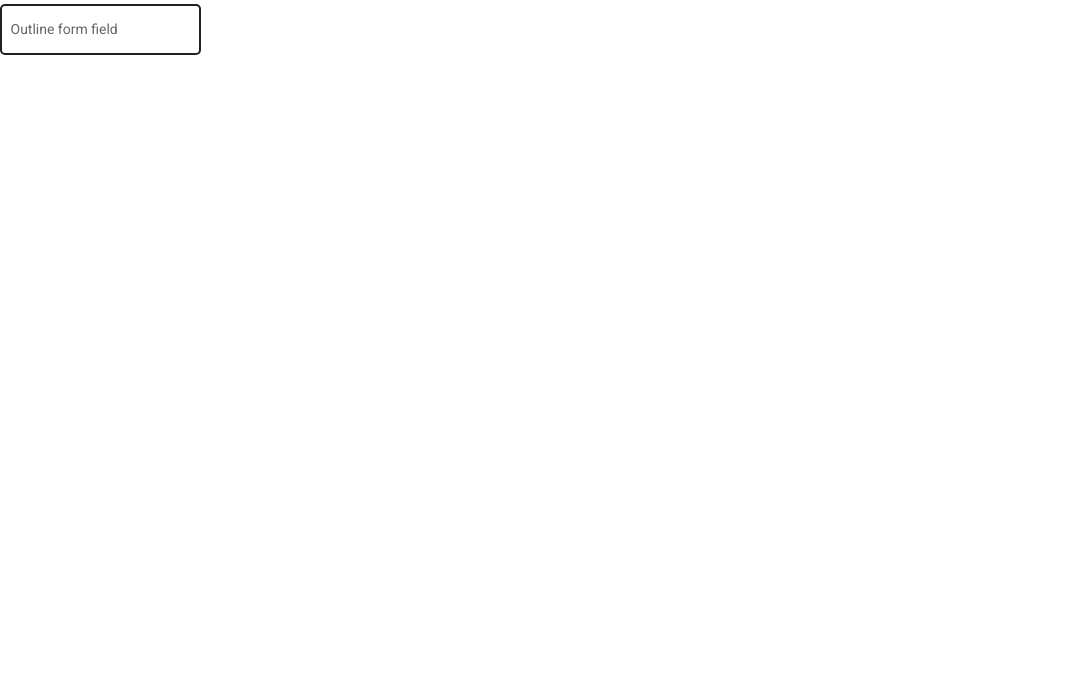
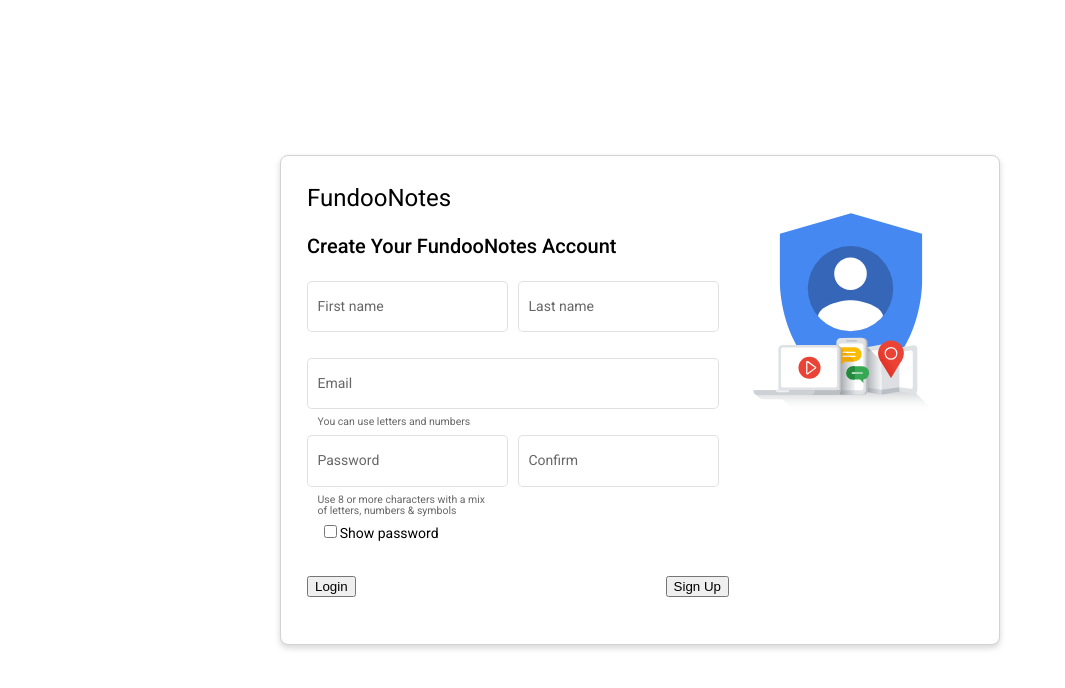
Before and after one commit to aayush-aryan/FundooNotes, an Angular app: page / in a window 1280 px wide. Shown: the top 688 px of the page, without its empty margins (0-1065 px from the left). Built offline with nearby package versions, Linux system fonts and the light colour scheme.

Commit message:
added. register components

```diff
--- a/src/app/app.module.ts
+++ b/src/app/app.module.ts
@@ -8,6 +8,7 @@
 import { LoginComponent } from './components/login/login.component';
 import {MatFormFieldModule} from '@angular/material/form-field';
 import {MatInputModule} from '@angular/material/input';
+import {MatCardModule} from '@angular/material/card';
 
 @NgModule({
   declarations: [
@@ -20,7 +21,9 @@
     AppRoutingModule,
     BrowserAnimationsModule,
     MatFormFieldModule,
-    MatInputModule
+    MatInputModule,
+    MatCardModule
+
   ],
   providers: [],
   bootstrap: [AppComponent]
--- a/src/app/components/register/register.component.html
+++ b/src/app/components/register/register.component.html
@@ -1,6 +1,67 @@
-<div>
-    <mat-form-field appearance="outline">
-        <mat-label>Outline form field</mat-label>
-        <input matInput placeholder="Placeholder">
-      </mat-form-field>
-</div>
+<div class="form-container">
+  <div class="form">
+    <div class="form-text">
+      <div class="form-head-text">
+
+        <h1>FundooNotes</h1>
+        <h2>Create your FundooNotes Account</h2>
+      </div>
+      <div class="form-content">
+        <div class="names">
+          <mat-form-field class="form-field" appearance="outline">
+            <mat-label>First name</mat-label>
+            <input matInput placeholder="First Name">
+            <mat-error>Enter valid first name</mat-error>
+          </mat-form-field>
+
+          <mat-form-field class="form-field" appearance="outline">
+            <mat-label>Last name</mat-label>
+            <input matInput placeholder="Last Name">
+            <mat-error>Enter valid last name</mat-error>
+          </mat-form-field>
+        </div>
+
+        <mat-form-field class="form-field" appearance="outline">
+          <mat-label>Email</mat-label>
+          <input matInput placeholder="email" />
+          <mat-hint>You can use letters and numbers</mat-hint>
+        </mat-form-field>
+
+        <div>
+          <mat-form-field class="form-field" appearance="outline">
+            <mat-label>Password</mat-label>
+            <input matInput placeholder="password" />
+            <mat-hint>
+              Use 8 or more characters with a mix of letters, numbers & symbols
+            </mat-hint>
+          </mat-form-field>
+
+          <mat-form-field class="form-field" appearance="outline">
+            <mat-label>Confirm</mat-label>
+            <input matInput placeholder="confirm" />
+          </mat-form-field>
+        </div>
+        <div class="ShowCheckbox">
+          <input style="cursor: pointer; " type="checkbox" id="icon">Show password
+        </div>
+      </div>
+
+      <div class="form-footer">
+        <div>
+          <button mat-button color="primary">
+            Login
+          </button>
+        </div>
+        <div>
+          <button mat-flat-button color="primary">
+            Sign Up
+          </button>
+        </div>
+
+      </div>
+    </div>
+    <div>
+      <img src='../../../assets/account.svg' alt="" width='244' height='244' />
+    </div>
+  </div>
+  </div>
--- a/src/app/components/register/register.component.scss
+++ b/src/app/components/register/register.component.scss
@@ -0,0 +1,52 @@
+
+.form-container {
+    width: 100%;
+    height: 100%;
+    display: flex;
+    justify-content: center;
+    align-items: center;
+    display: flex;
+    flex-flow: row wrap;
+}
+
+.form {
+    background: #ffffff 0% 0% no-repeat padding-box;
+    box-shadow: 0px 3px 6px #00000029;
+    border: 1px solid lightgray;
+    border-radius: 8px;
+    padding: 2%;
+    display: flex;
+    flex-flow: row wrap;
+}
+.imga{
+  align-items: left;
+}
+.form-head-text {
+    text-align: left;
+    font: normal normal normal 28px/37px Roboto;
+    text-transform: capitalize;
+    justify-content: left;
+}
+
+.form-content {
+    display: flex;
+    flex-flow: column wrap;
+    width: 100%;
+}
+
+.form-footer {
+    width: 100%;
+    display: flex;
+    justify-content: space-between;
+    margin: 5% 0;
+    text-align: center;
+}
+
+.form-field {
+    margin-right: 10px;
+}
+
+.ShowCheckbox{
+    margin: 3%;
+    justify-content: right;
+  }
```
